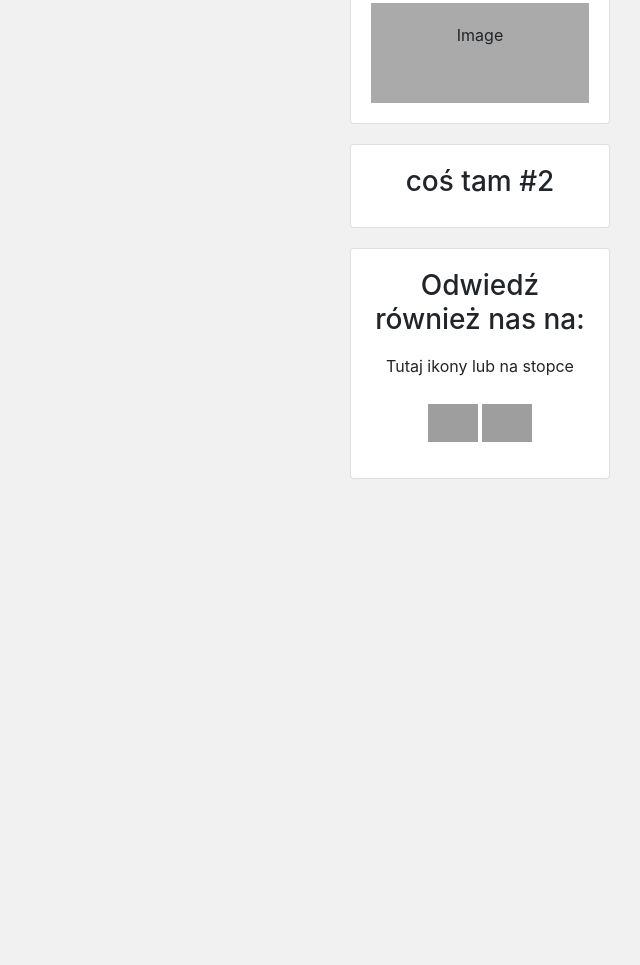
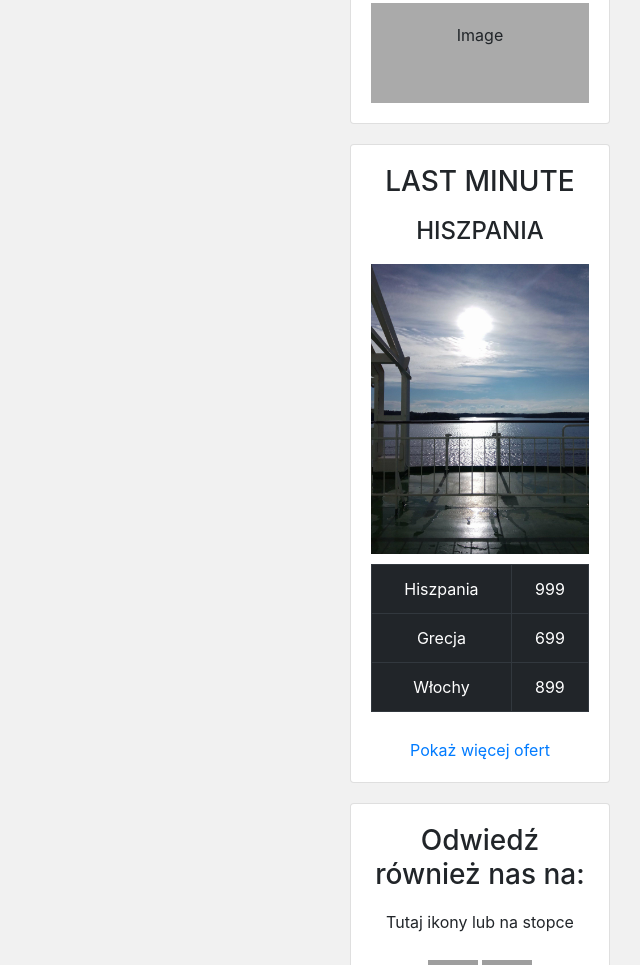
Before and after one commit to Hirerov/WWW, a plain HTML site: page oferta.html in a window 1280 px wide. Shown: the part 1479-2444 px from the top of the page, without its empty margins (640-1280 px from the left). Before the commit the page ends 1988 px from the top, so only its background shows below. Drawn offline with nearby package versions, Linux system fonts and the light colour scheme; grey boxes are pictures that could not be loaded.

Commit message:
Add files via upload

```diff
--- a/oferta.html
+++ b/oferta.html
@@ -309,10 +309,37 @@ div.card {
       </div>
 
 
-    <div class="card">
-      <h3>coś tam #2</h3>
+     <div class="card">
+      <h3>LAST MINUTE</h3>
+        <h4>HISZPANIA</h4>
+        <img src="9.jpg" >
+        <table class="table table-bordered table-dark">
+
+  <tbody>
+    <tr>
+
+      <td>Hiszpania</td>
+      <td>999</td>
+
+    </tr>
+    <tr>
+
+      <td>Grecja</td>
+      <td>699</td>
+
+    </tr>
+    <tr>
+ <td>Włochy</td>
+      <td>899</td>
+
+    </tr>
+  </tbody>
+</table>
+        <a href="oferta.html">Pokaż więcej ofert</a>
 
     </div>
+
+
 
     <div class="card">
       <h3>Odwiedź również nas na:</h3>
```
Also changed, not shown: galeria.html (+27 -2 lines), index.html (+26 -1 lines), kontakt.html (+26 -1 lines), onas.html (+26 -1 lines), rezerwacja.html (+26 -1 lines), 9.jpg (added).
